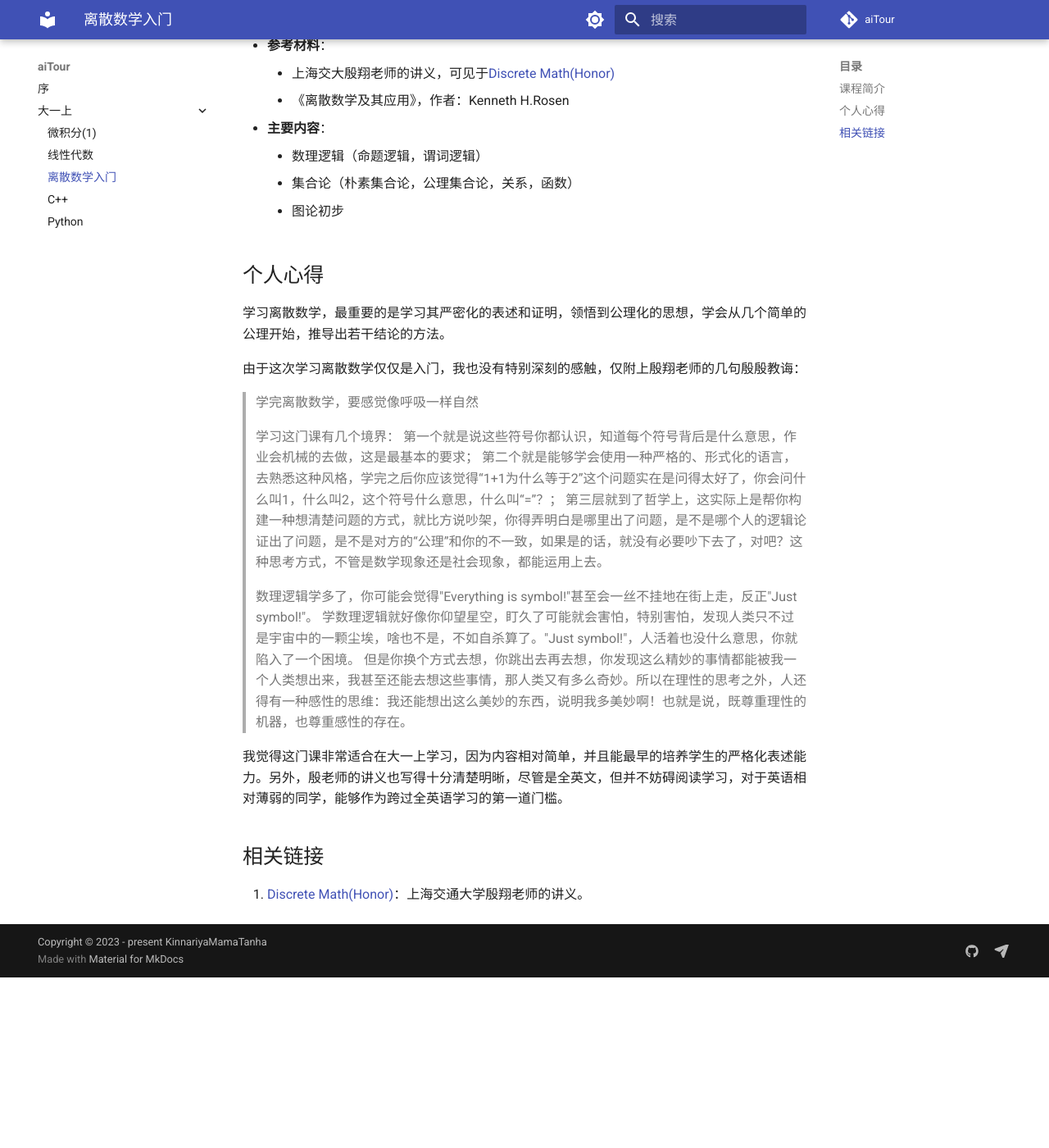
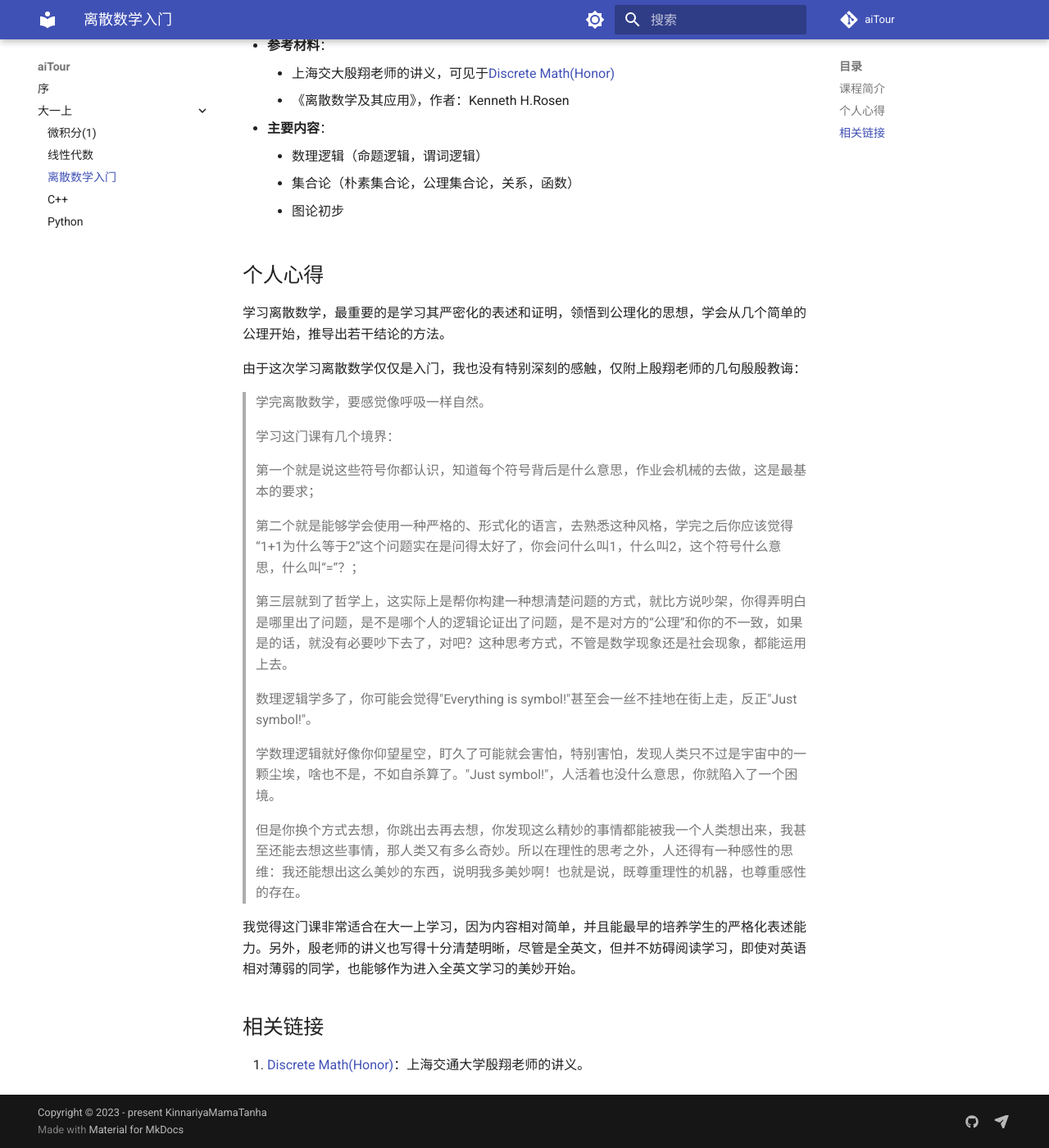
Before and after one commit to KinnariyaMamaTanha/aiTour, an MkDocs documentation site: the page built from docs/da-yi-shang/discrete-math.md, in a window 1280 px wide and 1400 px high, scrolled down 265 px. Shown: the whole window at 82% size. Built offline with MkDocs 1.6.1 and Material for MkDocs 9.7.7, drawn with Linux system fonts in a browser that asks for light colours; comment, search, counter and statistics services are not loaded; before the commit the page ends 1457 px from its top, so only the background shows below that.

Commit message:
Correct some syntax errors

```diff
--- a/docs/da-yi-shang/discrete-math.md
+++ b/docs/da-yi-shang/discrete-math.md
@@ -21,18 +21,23 @@ hide:
 
 由于这次学习离散数学仅仅是入门，我也没有特别深刻的感触，仅附上殷翔老师的几句殷殷教诲：
 
-> 学完离散数学，要感觉像呼吸一样自然
+>学完离散数学，要感觉像呼吸一样自然。
 
-> 学习这门课有几个境界：
+>学习这门课有几个境界：
+
 >第一个就是说这些符号你都认识，知道每个符号背后是什么意思，作业会机械的去做，这是最基本的要求；
+
 >第二个就是能够学会使用一种严格的、形式化的语言，去熟悉这种风格，学完之后你应该觉得“1+1为什么等于2”这个问题实在是问得太好了，你会问什么叫1，什么叫2，这个符号什么意思，什么叫“=”？；
+
 >第三层就到了哲学上，这实际上是帮你构建一种想清楚问题的方式，就比方说吵架，你得弄明白是哪里出了问题，是不是哪个人的逻辑论证出了问题，是不是对方的“公理”和你的不一致，如果是的话，就没有必要吵下去了，对吧？这种思考方式，不管是数学现象还是社会现象，都能运用上去。
 
 > 数理逻辑学多了，你可能会觉得"Everything is symbol!"甚至会一丝不挂地在街上走，反正"Just symbol!"。
+
 >学数理逻辑就好像你仰望星空，盯久了可能就会害怕，特别害怕，发现人类只不过是宇宙中的一颗尘埃，啥也不是，不如自杀算了。"Just symbol!"，人活着也没什么意思，你就陷入了一个困境。
+
 >但是你换个方式去想，你跳出去再去想，你发现这么精妙的事情都能被我一个人类想出来，我甚至还能去想这些事情，那人类又有多么奇妙。所以在理性的思考之外，人还得有一种感性的思维：我还能想出这么美妙的东西，说明我多美妙啊！也就是说，既尊重理性的机器，也尊重感性的存在。
 
-我觉得这门课非常适合在大一上学习，因为内容相对简单，并且能最早的培养学生的严格化表述能力。另外，殷老师的讲义也写得十分清楚明晰，尽管是全英文，但并不妨碍阅读学习，对于英语相对薄弱的同学，能够作为跨过全英语学习的第一道门槛。
+我觉得这门课非常适合在大一上学习，因为内容相对简单，并且能最早的培养学生的严格化表述能力。另外，殷老师的讲义也写得十分清楚明晰，尽管是全英文，但并不妨碍阅读学习，即使对英语相对薄弱的同学，也能够作为进入全英文学习的美妙开始。
 
 ## 相关链接
 
```
Also changed, not shown: docs/da-yi-shang/python.md (+1 -1 lines).
